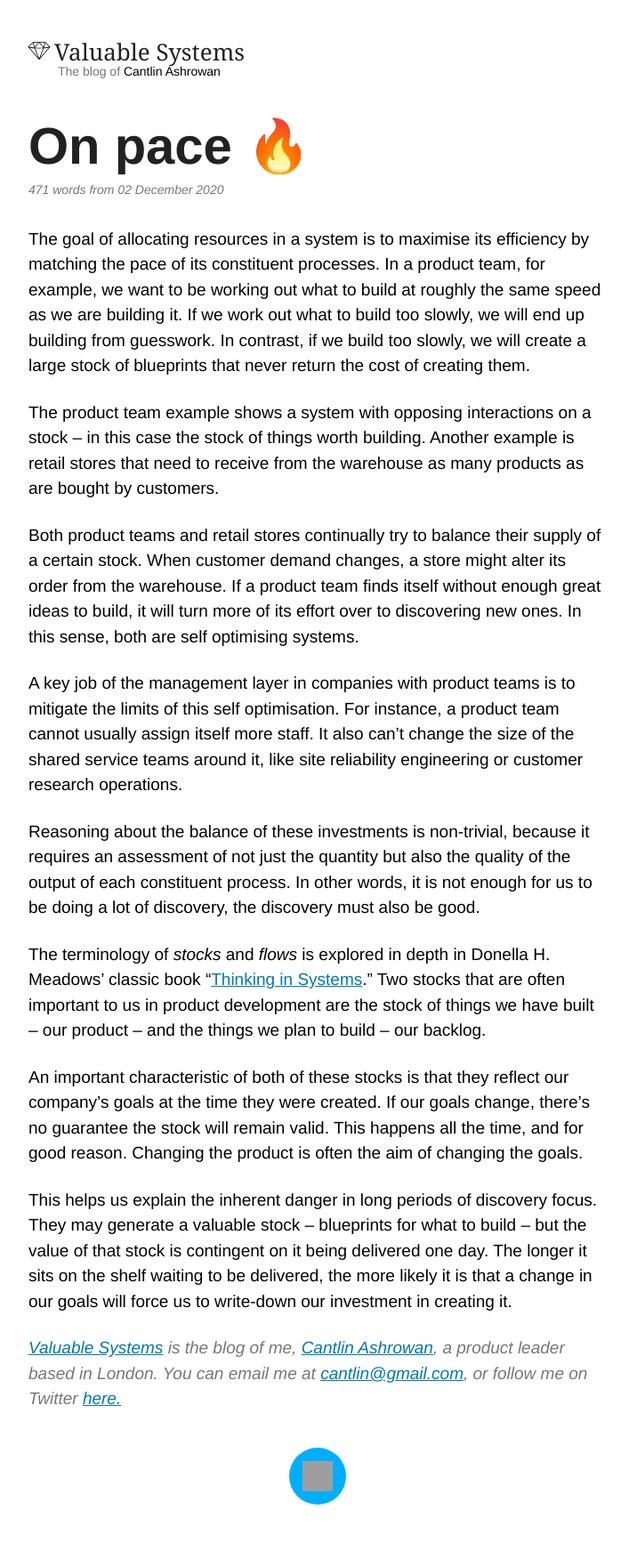
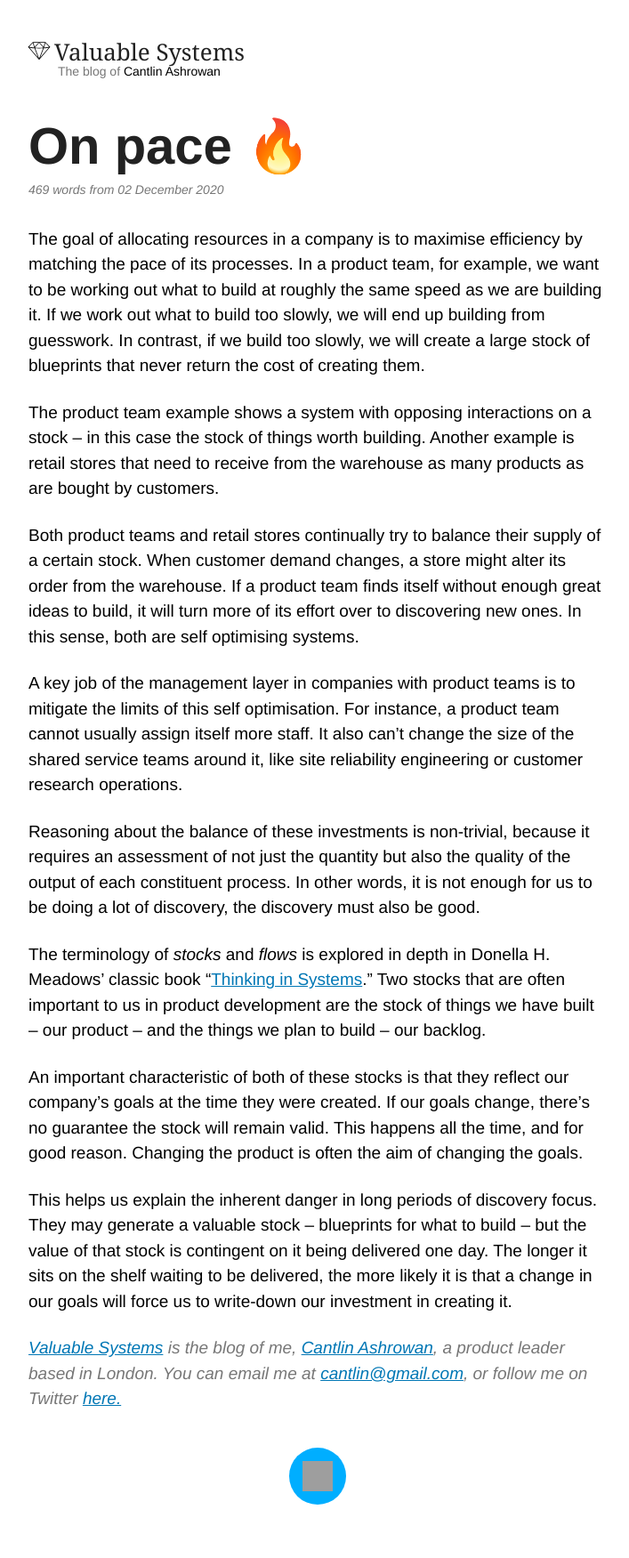
Before and after one commit to cantlin/at.cantl.in, a Jekyll site: the page built from _posts/2020-12-2-on-pace.md, in a window 1280 px wide. Shown: the whole page at 89% size, without its empty margins (283-990 px from the left). Built offline with Jekyll 4.4.1, drawn with Linux system fonts in a browser that asks for light colours; some web fonts are replaced.

Commit message:
less awful first sentence

```diff
--- a/_posts/2020-12-2-on-pace.md
+++ b/_posts/2020-12-2-on-pace.md
@@ -5,7 +5,7 @@ image: ""
 description: ""
 ---
 
-The goal of allocating resources in a system is to maximise its efficiency by matching the pace of its constituent processes. In a product team, for example, we want to be working out what to build at roughly the same speed as we are building it. If we work out what to build too slowly, we will end up building from guesswork. In contrast, if we build too slowly, we will create a large stock of blueprints that never return the cost of creating them.
+The goal of allocating resources in a company is to maximise efficiency by matching the pace of its processes. In a product team, for example, we want to be working out what to build at roughly the same speed as we are building it. If we work out what to build too slowly, we will end up building from guesswork. In contrast, if we build too slowly, we will create a large stock of blueprints that never return the cost of creating them.
 
 The product team example shows a system with opposing interactions on a stock – in this case the stock of things worth building. Another example is retail stores that need to receive from the warehouse as many products as are bought by customers.
 
```
